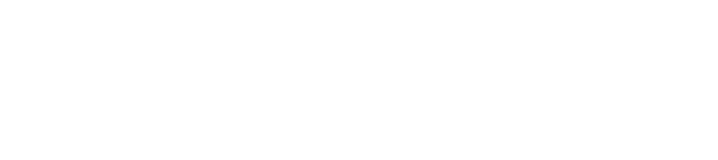
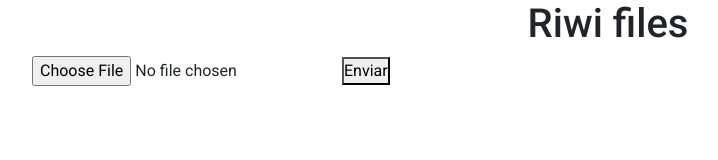
Before and after one commit to pruiz5514/files-workshop, a website built with Vite: page index.html in a window 1280 px wide. Shown: the whole page, without its empty margins (32-750 px from the left). Built offline with nearby package versions, Linux system fonts and the light colour scheme.

Commit message:
feat: form in index.html is created

```diff
--- a/View/src/scss/main.scss
+++ b/View/src/scss/main.scss
@@ -0,0 +1,10 @@
+@import './style.scss';
+
+main{
+    width: 90%;
+    margin: 0 auto;
+
+    h1{
+        text-align: center;
+    }
+}
--- a/View/src/ts/main.ts
+++ b/View/src/ts/main.ts
@@ -1,2 +1,8 @@
 // Import our custom CSS
 import '../scss/style.scss';
+
+const form = document.querySelector("form") as HTMLFormElement;
+
+form.addEventListener("submit", (event: Event) => {
+    event.preventDefault();
+})
--- a/index.html
+++ b/index.html
@@ -8,7 +8,18 @@
     <title>Vite + TS</title>
   </head>
   <body>
+    <header></header>
 
+    <main>
+      <h1>Riwi files</h1>
+
+      <form>
+        <input type="file" id="file-input" accept=".csv" />
+        <button type="submit">Enviar</button>
+      </form>
+
+      <section class="table-container"></section>
+    </main>
 
     <script
       src="https://cdn.jsdelivr.net/npm/bootstrap@5.3.3/dist/js/bootstrap.bundle.min.js"
```
